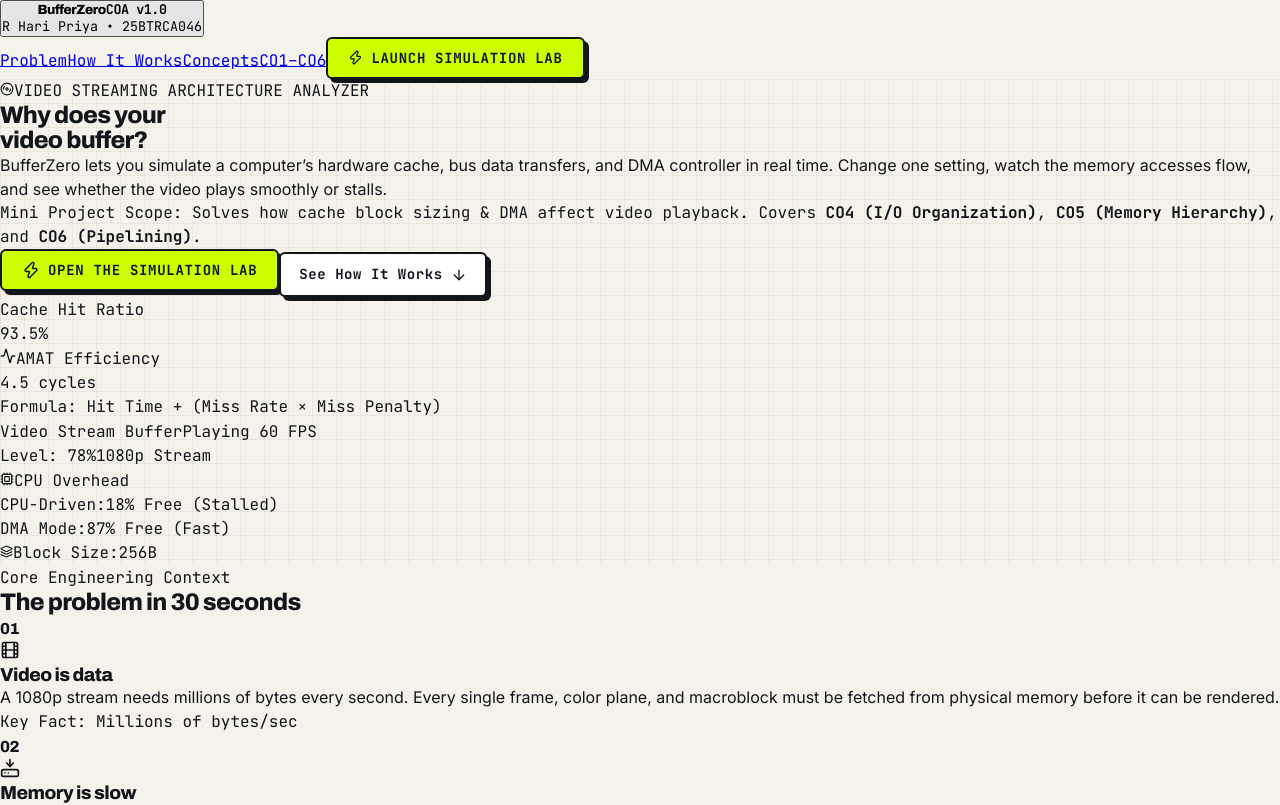
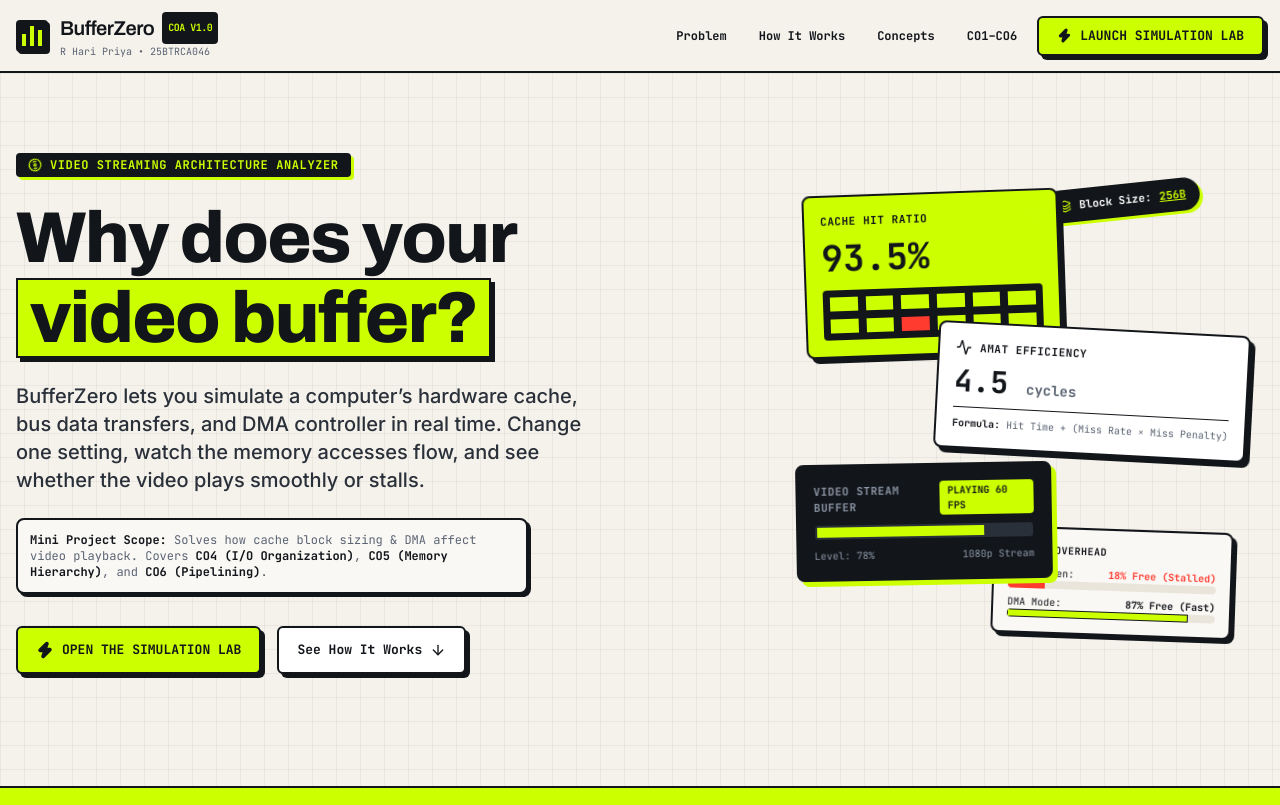
Before and after one commit to Haripriya24071/BufferZero, a React (Vite) app: page / in a window 1280 px wide. Shown: the top 805 px of the page. Built offline with nearby package versions, Linux system fonts and the light colour scheme.

Commit message:
fix(styles): add Tailwind CDN and native layout utilities for instant styling

```diff
--- a/index.html
+++ b/index.html
@@ -10,8 +10,31 @@
     <link rel="preconnect" href="https://fonts.googleapis.com">
     <link rel="preconnect" href="https://fonts.gstatic.com" crossorigin>
     <link href="https://fonts.googleapis.com/css2?family=Archivo:wght@600;700;800;900&family=Inter:wght@400;500;600;700&family=JetBrains+Mono:wght@400;500;600;700&display=swap" rel="stylesheet">
+    <!-- Tailwind CSS Engine -->
+    <script src="https://cdn.tailwindcss.com"></script>
+    <script>
+      tailwind.config = {
+        theme: {
+          extend: {
+            colors: {
+              bone: '#F5F2EB',
+              'bone-dark': '#EAE5DB',
+              ink: '#12151A',
+              'acid-lime': '#CCFF00',
+              tomato: '#FF3B30',
+              navy: '#02167F',
+            },
+            fontFamily: {
+              display: ['Archivo', '-apple-system', 'sans-serif'],
+              body: ['Inter', '-apple-system', 'sans-serif'],
+              mono: ['JetBrains Mono', 'monospace'],
+            }
+          }
+        }
+      }
+    </script>
   </head>
-  <body>
+  <body class="bg-[#F5F2EB] text-[#12151A]">
     <div id="root"></div>
     <script type="module" src="/src/main.tsx"></script>
   </body>
--- a/src/index.css
+++ b/src/index.css
@@ -24,11 +24,9 @@
 
   --white: #FFFFFF;
 
-  --shadow-hard-sm: 2px 2px 0 var(--ink);
-  --shadow-hard: 4px 4px 0 var(--ink);
-  --shadow-hard-lg: 6px 6px 0 var(--ink);
-  --shadow-lime: 4px 4px 0 var(--acid-lime);
-  --shadow-tomato: 4px 4px 0 var(--tomato);
+  --shadow-hard-sm: 2px 2px 0 #12151A;
+  --shadow-hard: 4px 4px 0 #12151A;
+  --shadow-hard-lg: 6px 6px 0 #12151A;
 
   --font-display: 'Archivo', -apple-system, sans-serif;
   --font-body: 'Inter', -apple-system, sans-serif;
@@ -41,101 +39,192 @@
   padding: 0;
 }
 
-html {
+html, body {
   font-family: var(--font-body);
   background-color: var(--bone);
   color: var(--ink);
   scroll-behavior: smooth;
   text-rendering: optimizeLegibility;
   -webkit-font-smoothing: antialiased;
+  min-height: 100vh;
 }
 
-body {
-  min-height: 100vh;
-  background-color: var(--bone);
-  color: var(--ink);
-  line-height: 1.5;
-  overflow-x: hidden;
+/* Base resets & typography */
+h1, h2, h3, h4, h5, h6 {
+  font-family: var(--font-display);
+  font-weight: 800;
+  line-height: 1.1;
+  letter-spacing: -0.02em;
 }
 
-/* Typography Helpers */
-.font-display {
-  font-family: var(--font-display);
-  font-weight: 800;
-  letter-spacing: -0.03em;
-  line-height: 1.05;
-}
-
-.font-mono {
+code, pre, .font-mono {
   font-family: var(--font-mono);
 }
 
-/* Hard Shadows and Tactile Borders */
-.border-tactile {
-  border: 2px solid var(--ink);
+/* Tactile Utility Fallbacks (Ensures instant layout rendering) */
+.max-w-7xl { max-width: 80rem; }
+.mx-auto { margin-left: auto; margin-right: auto; }
+.w-full { width: 100%; }
+.h-full { height: 100%; }
+.relative { position: relative; }
+.absolute { position: absolute; }
+.sticky { position: sticky; }
+.fixed { position: fixed; }
+.inset-0 { top: 0; right: 0; bottom: 0; left: 0; }
+.z-10 { z-index: 10; }
+.z-20 { z-index: 20; }
+.z-30 { z-index: 30; }
+.z-40 { z-index: 40; }
+.z-50 { z-index: 50; }
+
+.flex { display: flex; }
+.inline-flex { display: inline-flex; }
+.flex-col { flex-direction: column; }
+.items-center { align-items: center; }
+.items-start { align-items: flex-start; }
+.items-end { align-items: flex-end; }
+.justify-between { justify-content: space-between; }
+.justify-center { justify-content: center; }
+.justify-end { justify-content: flex-end; }
+.flex-wrap { flex-wrap: wrap; }
+.flex-1 { flex: 1 1 0%; }
+.shrink-0 { flex-shrink: 0; }
+
+.grid { display: grid; }
+.grid-cols-1 { grid-template-columns: repeat(1, minmax(0, 1fr)); }
+.grid-cols-2 { grid-template-columns: repeat(2, minmax(0, 1fr)); }
+.grid-cols-3 { grid-template-columns: repeat(3, minmax(0, 1fr)); }
+.grid-cols-4 { grid-template-columns: repeat(4, minmax(0, 1fr)); }
+.grid-cols-5 { grid-template-columns: repeat(5, minmax(0, 1fr)); }
+.grid-cols-6 { grid-template-columns: repeat(6, minmax(0, 1fr)); }
+.grid-cols-8 { grid-template-columns: repeat(8, minmax(0, 1fr)); }
+.grid-cols-12 { grid-template-columns: repeat(12, minmax(0, 1fr)); }
+
+.col-span-2 { grid-column: span 2 / span 2; }
+.col-span-3 { grid-column: span 3 / span 3; }
+.col-span-4 { grid-column: span 4 / span 4; }
+.col-span-6 { grid-column: span 6 / span 6; }
+.col-span-7 { grid-column: span 7 / span 7; }
+.col-span-12 { grid-column: span 12 / span 12; }
+
+@media (min-width: 640px) {
+  .sm\:flex-row { flex-direction: row; }
+  .sm\:items-center { align-items: center; }
+  .sm\:grid-cols-2 { grid-template-columns: repeat(2, minmax(0, 1fr)); }
+  .sm\:grid-cols-3 { grid-template-columns: repeat(3, minmax(0, 1fr)); }
+  .sm\:grid-cols-8 { grid-template-columns: repeat(8, minmax(0, 1fr)); }
 }
 
-.border-tactile-3 {
-  border: 3px solid var(--ink);
+@media (min-width: 768px) {
+  .md\:grid-cols-2 { grid-template-columns: repeat(2, minmax(0, 1fr)); }
+  .md\:grid-cols-3 { grid-template-columns: repeat(3, minmax(0, 1fr)); }
+  .md\:flex-row { flex-direction: row; }
+  .md\:items-end { align-items: flex-end; }
 }
 
-.shadow-tactile-sm {
-  box-shadow: var(--shadow-hard-sm);
+@media (min-width: 1024px) {
+  .lg\:grid-cols-12 { grid-template-columns: repeat(12, minmax(0, 1fr)); }
+  .lg\:grid-cols-4 { grid-template-columns: repeat(4, minmax(0, 1fr)); }
+  .lg\:col-span-3 { grid-column: span 3 / span 3; }
+  .lg\:col-span-5 { grid-column: span 5 / span 5; }
+  .lg\:col-span-6 { grid-column: span 6 / span 6; }
+  .lg\:col-span-7 { grid-column: span 7 / span 7; }
 }
 
-.shadow-tactile {
-  box-shadow: var(--shadow-hard);
-}
+.gap-1 { gap: 0.25rem; }
+.gap-1\.5 { gap: 0.375rem; }
+.gap-2 { gap: 0.5rem; }
+.gap-3 { gap: 0.75rem; }
+.gap-4 { gap: 1rem; }
+.gap-6 { gap: 1.5rem; }
+.gap-8 { gap: 2rem; }
+.gap-12 { gap: 3rem; }
 
-.shadow-tactile-lg {
-  box-shadow: var(--shadow-hard-lg);
-}
+.p-1 { padding: 0.25rem; }
+.p-1\.5 { padding: 0.375rem; }
+.p-2 { padding: 0.5rem; }
+.p-2\.5 { padding: 0.625rem; }
+.p-3 { padding: 0.75rem; }
+.p-4 { padding: 1rem; }
+.p-5 { padding: 1.25rem; }
+.p-6 { padding: 1.5rem; }
+.p-8 { padding: 2rem; }
 
-/* Tactile Cards */
+.px-2 { padding-left: 0.5rem; padding-right: 0.5rem; }
+.px-3 { padding-left: 0.75rem; padding-right: 0.75rem; }
+.px-4 { padding-left: 1rem; padding-right: 1rem; }
+.px-6 { padding-left: 1.5rem; padding-right: 1.5rem; }
+.px-8 { padding-left: 2rem; padding-right: 2rem; }
+
+.py-1 { padding-top: 0.25rem; padding-bottom: 0.25rem; }
+.py-1\.5 { padding-top: 0.375rem; padding-bottom: 0.375rem; }
+.py-2 { padding-top: 0.5rem; padding-bottom: 0.5rem; }
+.py-2\.5 { padding-top: 0.625rem; padding-bottom: 0.625rem; }
+.py-3 { padding-top: 0.75rem; padding-bottom: 0.75rem; }
+.py-4 { padding-top: 1rem; padding-bottom: 1rem; }
+.py-6 { padding-top: 1.5rem; padding-bottom: 1.5rem; }
+.py-12 { padding-top: 3rem; padding-bottom: 3rem; }
+.py-16 { padding-top: 4rem; padding-bottom: 4rem; }
+.py-20 { padding-top: 5rem; padding-bottom: 5rem; }
+
+.border { border: 1px solid #12151A; }
+.border-2 { border: 2px solid #12151A; }
+.border-3 { border: 3px solid #12151A; }
+.border-b { border-bottom: 1px solid #12151A; }
+.border-b-2 { border-bottom: 2px solid #12151A; }
+.border-t { border-top: 1px solid #12151A; }
+.border-t-2 { border-top: 2px solid #12151A; }
+.border-r { border-right: 1px solid #12151A; }
+
+.rounded { border-radius: 0.25rem; }
+.rounded-sm { border-radius: 0.125rem; }
+.rounded-md { border-radius: 0.375rem; }
+.rounded-lg { border-radius: 0.5rem; }
+.rounded-xl { border-radius: 0.75rem; }
+.rounded-full { border-radius: 9999px; }
+
+.overflow-hidden { overflow: hidden; }
+.overflow-x-auto { overflow-x: auto; }
+.overflow-y-auto { overflow-y: auto; }
+
+/* Tactile neo-brutalist buttons & cards */
 .card-tactile {
-  background: var(--white);
-  border: 2px solid var(--ink);
-  box-shadow: var(--shadow-hard);
+  background: #FFFFFF;
+  border: 2px solid #12151A;
+  box-shadow: 4px 4px 0 #12151A;
   border-radius: 8px;
   transition: transform 0.15s ease, box-shadow 0.15s ease;
 }
 
-.card-tactile:hover {
-  transform: translate(-2px, -2px);
-  box-shadow: 6px 6px 0 var(--ink);
-}
-
-/* Buttons */
 .btn-primary {
   display: inline-flex;
   align-items: center;
   justify-content: center;
   gap: 8px;
-  padding: 10px 20px;
-  background: var(--acid-lime);
-  color: var(--ink);
+  padding: 10px 18px;
+  background: #CCFF00;
+  color: #12151A;
   font-family: var(--font-mono);
-  font-size: 14px;
+  font-size: 13px;
   font-weight: 700;
   text-transform: uppercase;
-  letter-spacing: 0.05em;
-  border: 2px solid var(--ink);
-  box-shadow: var(--shadow-hard);
+  border: 2px solid #12151A;
+  box-shadow: 4px 4px 0 #12151A;
   border-radius: 6px;
   cursor: pointer;
-  transition: all 0.12s cubic-bezier(0.16, 1, 0.3, 1);
   text-decoration: none;
+  transition: all 0.12s ease;
 }
 
 .btn-primary:hover {
-  background: var(--acid-lime-hover);
+  background: #BBEE00;
   transform: translate(-2px, -2px);
-  box-shadow: 6px 6px 0 var(--ink);
+  box-shadow: 6px 6px 0 #12151A;
 }
 
 .btn-primary:active {
   transform: translate(2px, 2px);
-  box-shadow: 2px 2px 0 var(--ink);
+  box-shadow: 2px 2px 0 #12151A;
 }
 
 .btn-secondary {
@@ -144,113 +233,28 @@ body {
   justify-content: center;
   gap: 8px;
   padding: 10px 18px;
-  background: var(--white);
-  color: var(--ink);
+  background: #FFFFFF;
+  color: #12151A;
   font-family: var(--font-mono);
-  font-size: 14px;
+  font-size: 13px;
   font-weight: 700;
-  letter-spacing: 0.04em;
-  border: 2px solid var(--ink);
-  box-shadow: var(--shadow-hard);
+  border: 2px solid #12151A;
+  box-shadow: 4px 4px 0 #12151A;
   border-radius: 6px;
   cursor: pointer;
+  text-decoration: none;
   transition: all 0.12s ease;
-  text-decoration: none;
 }
 
 .btn-secondary:hover {
-  background: var(--bone-light);
+  background: #FAF8F5;
   transform: translate(-2px, -2px);
-  box-shadow: 6px 6px 0 var(--ink);
+  box-shadow: 6px 6px 0 #12151A;
 }
 
-.btn-secondary:active {
-  transform: translate(2px, 2px);
-  box-shadow: 2px 2px 0 var(--ink);
-}
-
-.btn-tomato {
-  background: var(--tomato);
-  color: var(--white);
-  border: 2px solid var(--ink);
-  box-shadow: var(--shadow-hard);
-  border-radius: 6px;
-  padding: 8px 16px;
-  font-family: var(--font-mono);
-  font-size: 13px;
-  font-weight: 700;
-  cursor: pointer;
-  transition: all 0.12s ease;
-}
-
-.btn-tomato:hover {
-  background: var(--tomato-hover);
-  transform: translate(-1px, -1px);
-  box-shadow: 5px 5px 0 var(--ink);
-}
-
-/* Custom Scrollbar */
-::-webkit-scrollbar {
-  width: 8px;
-  height: 8px;
-}
-
-::-webkit-scrollbar-track {
-  background: var(--bone-dark);
-}
-
-::-webkit-scrollbar-thumb {
-  background: var(--ink);
-  border-radius: 4px;
-}
-
-::-webkit-scrollbar-thumb:hover {
-  background: var(--navy);
-}
-
-/* Grid & Blueprint Pattern */
 .bg-grid-pattern {
   background-image:
     linear-gradient(to right, rgba(18, 21, 26, 0.05) 1px, transparent 1px),
     linear-gradient(to bottom, rgba(18, 21, 26, 0.05) 1px, transparent 1px);
   background-size: 24px 24px;
 }
-
-.bg-dot-pattern {
-  background-image: radial-gradient(circle, rgba(18, 21, 26, 0.12) 1px, transparent 1px);
-  background-size: 16px 16px;
-}
-
-/* Pulse Animations for Packets */
-@keyframes pulseGlow {
-  0%, 100% { opacity: 1; transform: scale(1); }
-  50% { opacity: 0.7; transform: scale(0.96); }
-}
-
-@keyframes busFlow {
-  0% { stroke-dashoffset: 24; }
-  100% { stroke-dashoffset: 0; }
-}
-
-.bus-active {
-  stroke-dasharray: 6 6;
-  animation: busFlow 0.6s linear infinite;
-}
-
-/* Printable Report */
-@media print {
-  body {
-    background: white !important;
-    color: black !important;
-  }
-  .no-print {
-    display: none !important;
-  }
-  .print-only {
-    display: block !important;
-  }
-  .card-tactile {
-    box-shadow: none !important;
-    border: 1px solid #000 !important;
-  }
-}
--- /dev/null
+++ b/tailwind.config.js
@@ -0,0 +1,25 @@
+/** @type {import('tailwindcss').Config} */
+export default {
+  content: [
+    "./index.html",
+    "./src/**/*.{js,ts,jsx,tsx}",
+  ],
+  theme: {
+    extend: {
+      colors: {
+        bone: '#F5F2EB',
+        'bone-dark': '#EAE5DB',
+        ink: '#12151A',
+        'acid-lime': '#CCFF00',
+        tomato: '#FF3B30',
+        navy: '#02167F',
+      },
+      fontFamily: {
+        display: ['Archivo', '-apple-system', 'sans-serif'],
+        body: ['Inter', '-apple-system', 'sans-serif'],
+        mono: ['JetBrains Mono', 'monospace'],
+      }
+    },
+  },
+  plugins: [],
+}
```
